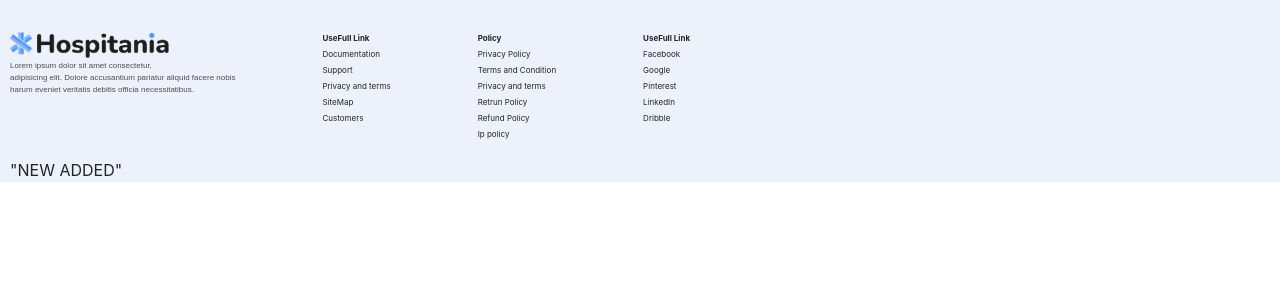
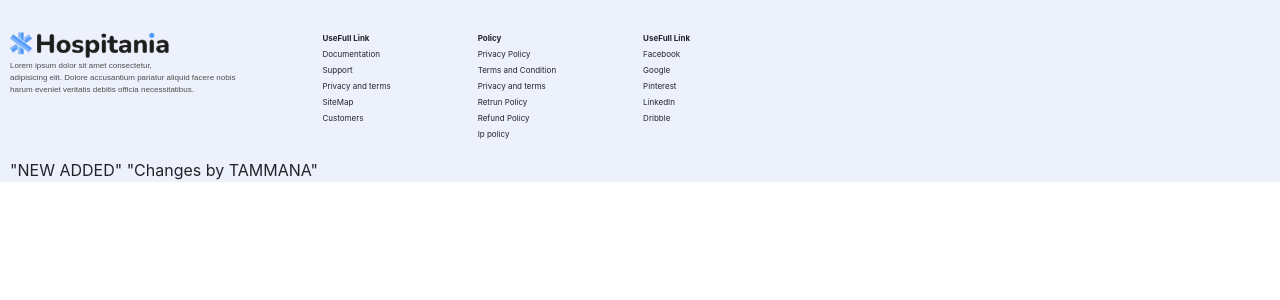
Before and after one commit to arbaj0612/new-hospitania, a React (Create React App) app: page / in a window 1280 px wide. Shown: the top 300 px of the page. Built offline with nearby package versions, Linux system fonts and the light colour scheme; the HTML template or start-up script is replaced by a standard one.

Commit message:
msg by tammana

```diff
--- a/src/Footer/Footer.js
+++ b/src/Footer/Footer.js
@@ -50,6 +50,7 @@ function Footer() {
             </div>
       </div>
       "NEW ADDED"
+      "Changes by TAMMANA"
     </div>
   )
 }
```
